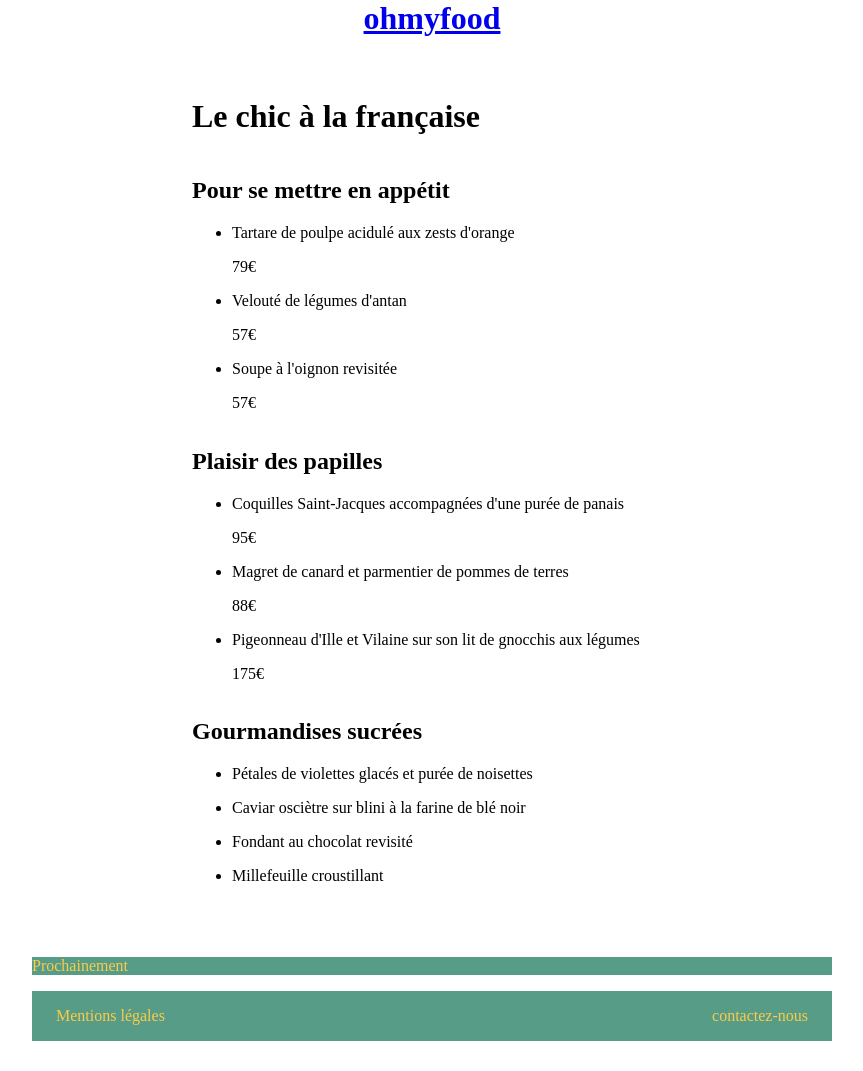
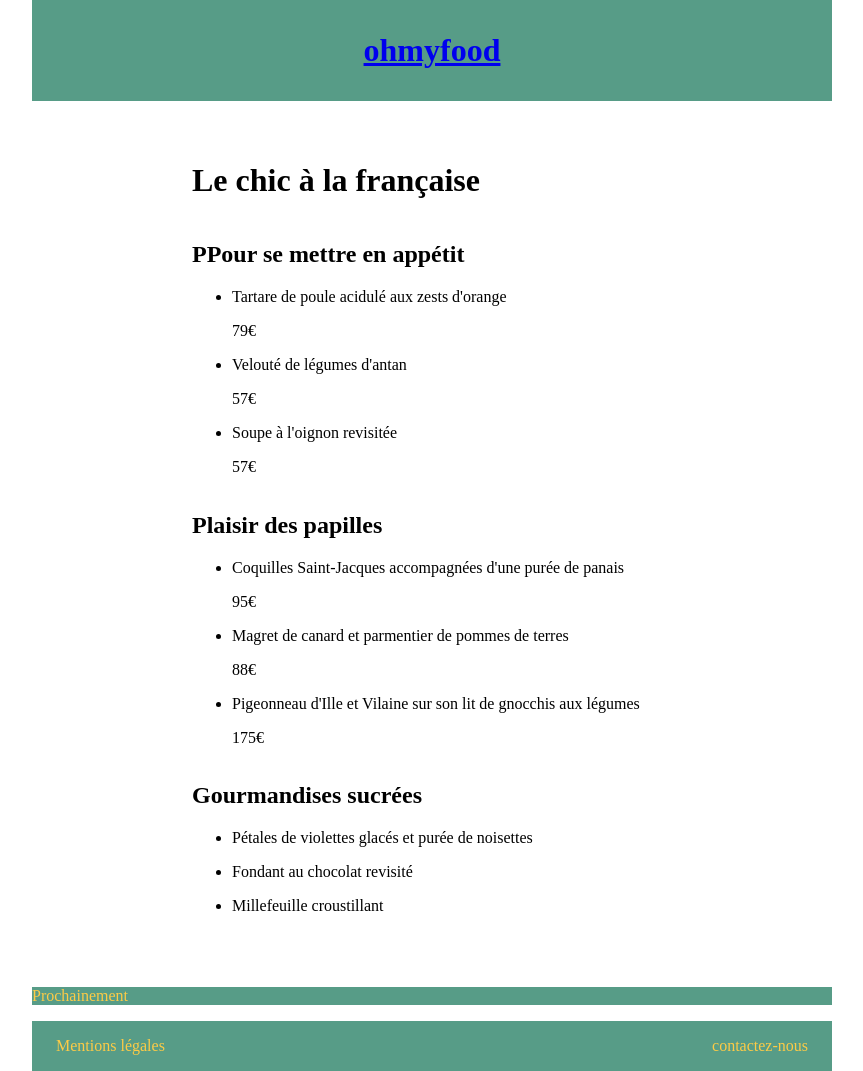
Before and after one commit to LefebvreAnthony/P3-OC, a website: page assets/menu/menu2.html in a window 1280 px wide. Shown: the whole page, without its empty margins (208-1071 px from the left). Before the commit the page ends 1041 px from the top, so only its background shows below. Drawn offline with Linux system fonts and the light colour scheme.

Commit message:
add menu2

```diff
--- a/assets/menu/menu2.html
+++ b/assets/menu/menu2.html
@@ -8,17 +8,18 @@
     </head>
     <body>
         <div class="ctn_global">
-            <a href="../../index.html">
-                <h1 class="header__h1">ohmyfood</h1>
-            </a>
+            <header class="header_ctn back_green">
+                <a href="../../index.html">
+                    <h1 class="header__h1">ohmyfood</h1>
+                </a>
             </header>
             <div class="ctn_mid">
                 <h1>Le chic à la française</h1>
                 <div>
-                    <h2>Pour se mettre en appétit</h2>
+                    <h2>PPour se mettre en appétit</h2>
                     <ul>
                         <li>
-                            <p>Tartare de poulpe acidulé aux zests d'orange</p><div>79€</div>
+                            <p>Tartare de poule acidulé aux zests d'orange</p><div>79€</div>
                         </li>
                         <li>
                             <p>Velouté de légumes d'antan</p><div>57€</div>
@@ -49,15 +50,11 @@
                             <p>Pétales de violettes glacés et purée de noisettes</p>
                         </li>
                         <li>
-                            <p>Caviar osciètre sur blini à la farine de blé noir</p>
-                        </li>
-                        <li>
                             <p>Fondant au chocolat revisité</p>
                         </li>
                         <li>
                             <p>Millefeuille croustillant</p>
                         </li>
-                    </ul>
                 </div>
 
             </div>
```
